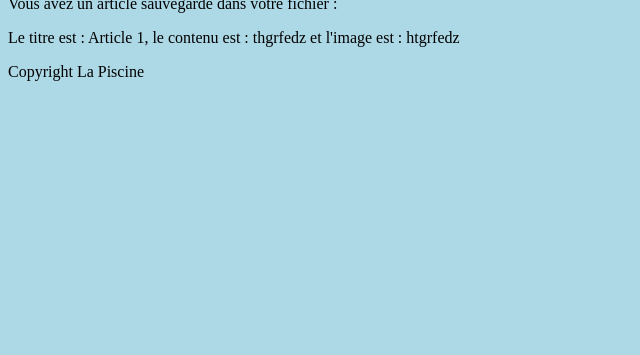
After one commit to davidroberto/piscine-php-blog, a PHP site: template views/article.php in a window 1280 px wide. The commit adds this page. Shown: the part 445-800 px from the top of the page, without its empty margins (0-640 px from the left). Run offline with PHP 8.4, Linux system fonts and the light colour scheme; the template is opened without the code that fills it, so the values that code supplies are empty.

Commit message:
read file

```diff
--- /dev/null
+++ b/articles.txt
@@ -0,0 +1 @@
+Le titre est : Article 1, le contenu est : thgrfedz et l'image est : htgrfedz
--- /dev/null
+++ b/views/article.php
@@ -0,0 +1,17 @@
+<?php $fileContent = file_get_contents('../articles.txt'); ?>
+
+<main>
+
+<?php if ($fileContent) { ?>
+
+	<p>Vous avez un article sauvegardé dans votre fichier :</p>
+
+	<p><?php echo $fileContent; ?></p>
+
+<?php } else { ?>
+
+	<p>Vous n'avez pas d'article sauvegardé dans votre fichier</p>
+
+<?php } ?>
+
+</main>
```
Also changed, not shown: views/admin-create-article.php (+10 -1 lines).
